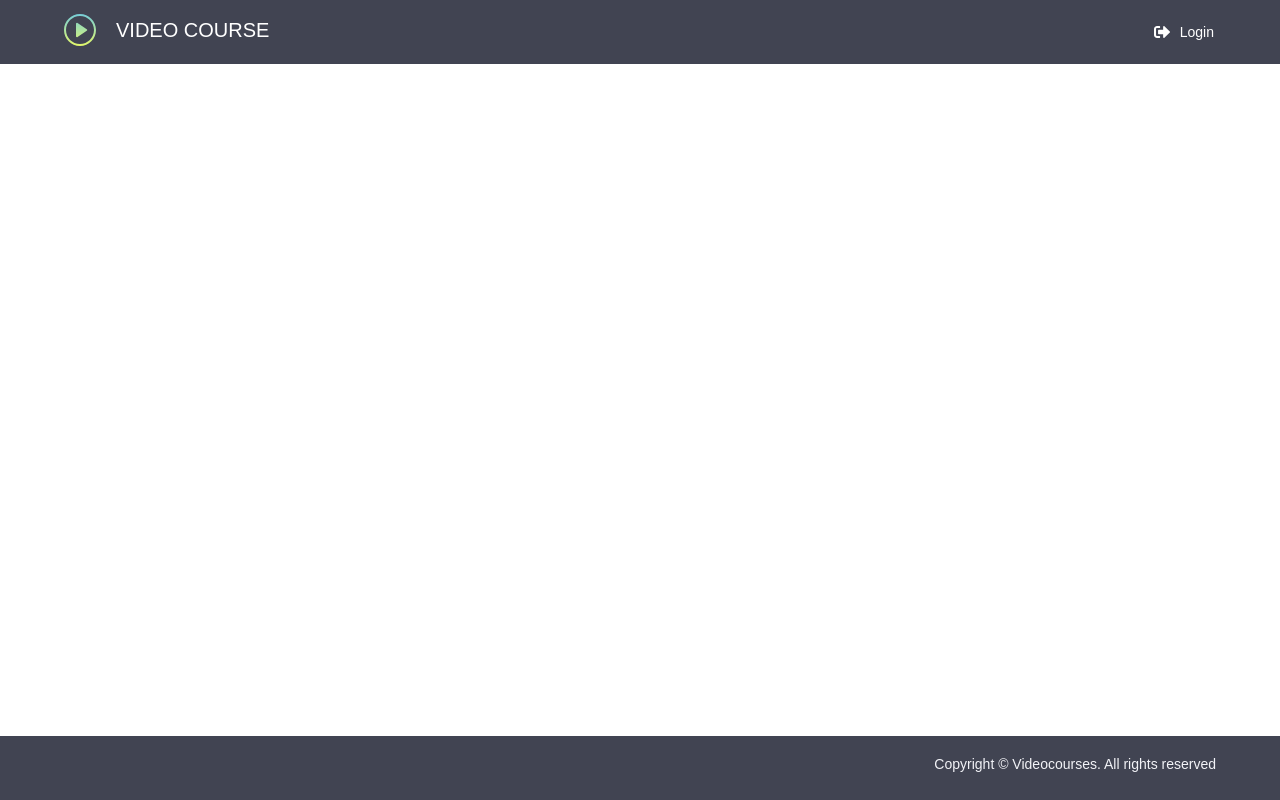
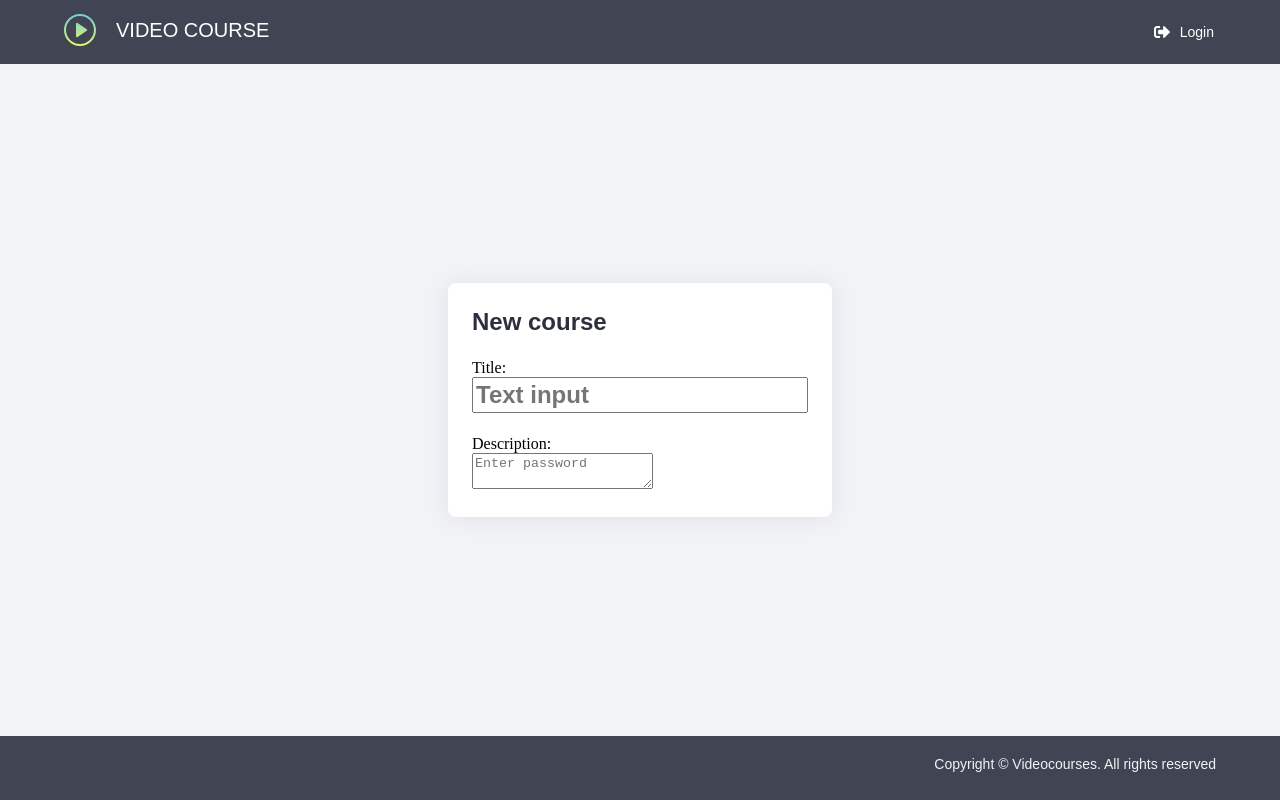
Before and after one commit to NataliaKirishun/AngularMentoring, an Angular app in the folder client/: page /add in a window 1280 px wide. Before the commit this address led to /. Built offline with nearby package versions, Linux system fonts and the light colour scheme.

Commit message:
Task-6 create add course page

```diff
--- a/client/src/app/app-routing.module.ts
+++ b/client/src/app/app-routing.module.ts
@@ -2,10 +2,12 @@ import { NgModule } from '@angular/core';
 import { Routes, RouterModule } from '@angular/router';
 import { CourseComponent } from './modules/course/course.component';
 import { LoginComponent } from './modules/login/login.component';
+import { AddCourseComponent } from './modules/add-course/add-course.component';
 
 const routes: Routes = [
   {path: 'course', component: CourseComponent},
   {path: 'login', component: LoginComponent},
+  {path: 'add', component: AddCourseComponent},
   {path: '', redirectTo: 'login', pathMatch: 'full'}
 ];
 
--- a/client/src/app/app.module.ts
+++ b/client/src/app/app.module.ts
@@ -6,6 +6,7 @@ import { SharedModule } from './shared/shared.module';
 import { CoreModule } from './core/core.module';
 import { CourseModule } from './modules/course/course.module';
 import { LoginModule } from './modules/login/login.module';
+import { AddCourseModule } from './modules/add-course/add-course.module';
 
 import { AppComponent } from './app.component';
 
@@ -20,6 +21,7 @@ import { AppComponent } from './app.component';
     SharedModule,
     CourseModule,
     LoginModule,
+    AddCourseModule,
   ],
   providers: [],
   bootstrap: [AppComponent]
--- /dev/null
+++ b/client/src/app/modules/add-course/add-course.component.html
@@ -0,0 +1,14 @@
+<div class="add-course">
+  <form [formGroup]="addCourseForm" class="add-course-form" (ngSubmit)="onSubmit()">
+    <h3 class="add-course-form__title">New course</h3>
+    <div class="add-course-form__field">
+      <label class="add-course-form__label" for="title">Title:</label>
+      <input formControlName="titleInput" class="add-course-form__title" type="text" name="title" placeholder="Text input" required>
+    </div>
+    <div class="add-course-form__field">
+      <label class="add-course-form__label" for="description">Description:</label>
+      <textarea formControlName="descriptionField" class="add-course-form__description" name="description" placeholder="Enter password" required></textarea>
+    </div>
+<!--    <button class="login-form__login-btn" type="submit" [disabled]="loginForm.invalid">Login</button>-->
+  </form>
+</div>
--- /dev/null
+++ b/client/src/app/modules/add-course/add-course.component.less
@@ -0,0 +1,28 @@
+@import "~src/app/color";
+@import "~src/app/layout";
+
+.add-course {
+  display: flex;
+  justify-content: center;
+  align-items: center;
+  width: 100%;
+  min-height: calc(100vh - 128px);
+  background-color: @pale-grey-two;
+
+  &-form {
+    background-color: @white;
+    padding: 24px;
+    border-radius: 8px;
+    box-shadow: 0 1px 24px 0 rgba(18, 21, 35, 0.08);
+
+    &__title {
+      font: 600 24px/30px Source Sans Pro, sans-serif;
+      color: @dark;
+      margin-bottom: 22px;
+    }
+
+    &__label {
+      display: block;
+    }
+  }
+}
--- /dev/null
+++ b/client/src/app/modules/add-course/add-course.component.ts
@@ -0,0 +1,26 @@
+import { Component, OnInit } from '@angular/core';
+import { FormBuilder, FormGroup, Validators } from '@angular/forms';
+
+@Component({
+  selector: 'app-add-course',
+  templateUrl: './add-course.component.html',
+  styleUrls: ['./add-course.component.less']
+})
+export class AddCourseComponent implements OnInit {
+  public addCourseForm: FormGroup;
+
+  constructor(
+    private fb: FormBuilder,
+  ) { }
+
+  ngOnInit() {
+    this.addCourseForm = this.fb.group({
+      titleInput: ['', [Validators.required]],
+      descriptionField: ['', [Validators.required]],
+    });
+  }
+
+  onSubmit() {
+    console.log('form submitted');
+  }
+}
--- a/client/src/app/modules/course/components/course-item/course-item.component.ts
+++ b/client/src/app/modules/course/components/course-item/course-item.component.ts
@@ -1,12 +1,13 @@
-import { Component, EventEmitter, Input, Output, OnInit } from '@angular/core';
-import { faClock, faCalendarAlt, faPencilAlt, faTrashAlt, faStar } from '@fortawesome/free-solid-svg-icons';
+import {ChangeDetectionStrategy, Component, EventEmitter, Input, OnInit, Output} from '@angular/core';
+import {faCalendarAlt, faClock, faPencilAlt, faStar, faTrashAlt} from '@fortawesome/free-solid-svg-icons';
 
-import { ICourseListItem, IDeleteCourseEventData } from '../../models/course-list-item';
+import {ICourseListItem, IDeleteCourseEventData} from '../../models/course-list-item';
 
 @Component({
   selector: 'app-course-item',
   templateUrl: './course-item.component.html',
   styleUrls: ['./course-item.component.less'],
+  changeDetection: ChangeDetectionStrategy.OnPush,
 })
 export class CourseItemComponent implements OnInit {
   @Input() courseItem: ICourseListItem;
--- a/client/src/app/modules/course/course.component.ts
+++ b/client/src/app/modules/course/course.component.ts
@@ -38,7 +38,7 @@ export class CourseComponent implements
   public sortField = 'date';
   public modalType = MODAL_TYPES.DELETE_CONFIRMATION;
   private courseIdToDelete: string = null;
-  private courseTitleToDelete: string = null;
+  public courseTitleToDelete: string = null;
 
   constructor(
     private courseService: CourseService,
```
Also changed, not shown: client/src/app/modules/add-course/add-course.module.ts (added, +14 -0 lines), 1 other file (tests, documents, lock files or other folders).
